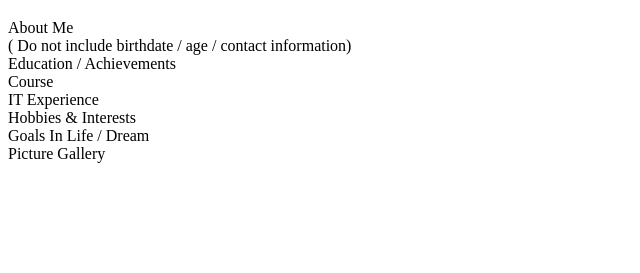
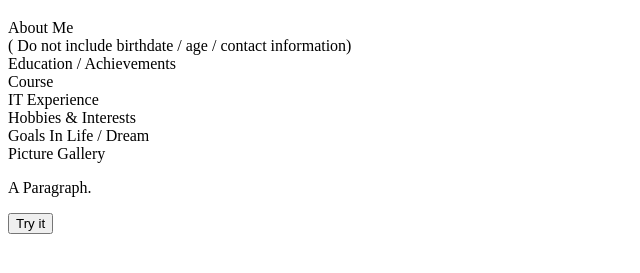
Before and after one commit to apcjlquesada/webprogSS231-personal-website, a plain HTML site: page home/index.html in a window 1280 px wide. Shown: the part 79-352 px from the top of the page, without its empty margins (0-640 px from the left). Drawn offline with Linux system fonts and the light colour scheme.

Commit message:
added javascript

```diff
--- a/home/index.html
+++ b/home/index.html
@@ -18,5 +18,11 @@
 <br>Picture Gallery
 </p>
 
+<p id="demo">A Paragraph.</p>
+<button type="button" onclick="myFunction()">Try it</button>
+<script src="js/myScript.js"></script>
+
+
+
 </body>
 </html>
--- /dev/null
+++ b/home/js/myScript.js
@@ -0,0 +1,3 @@
+function myFunction() {
+    document.getElementById("demo").innerHTML="Paragraph changed.";
+}
```
